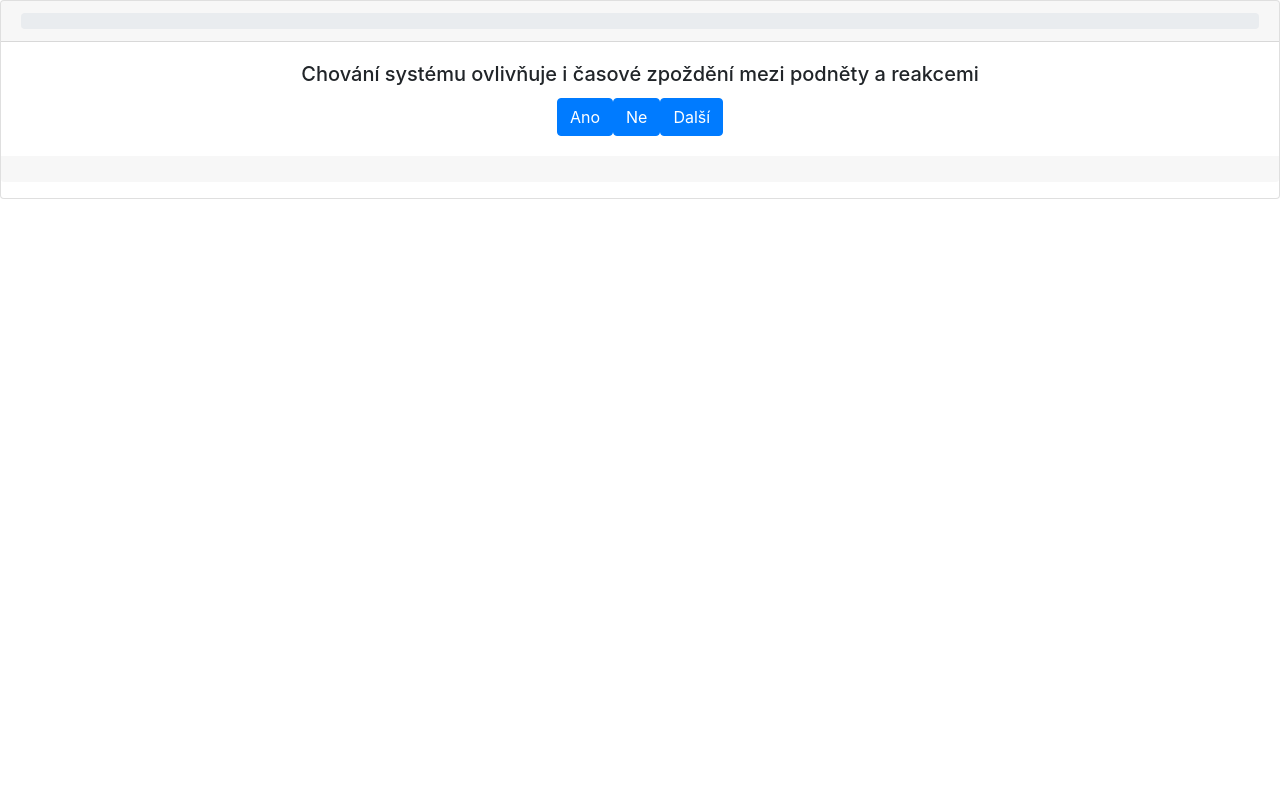
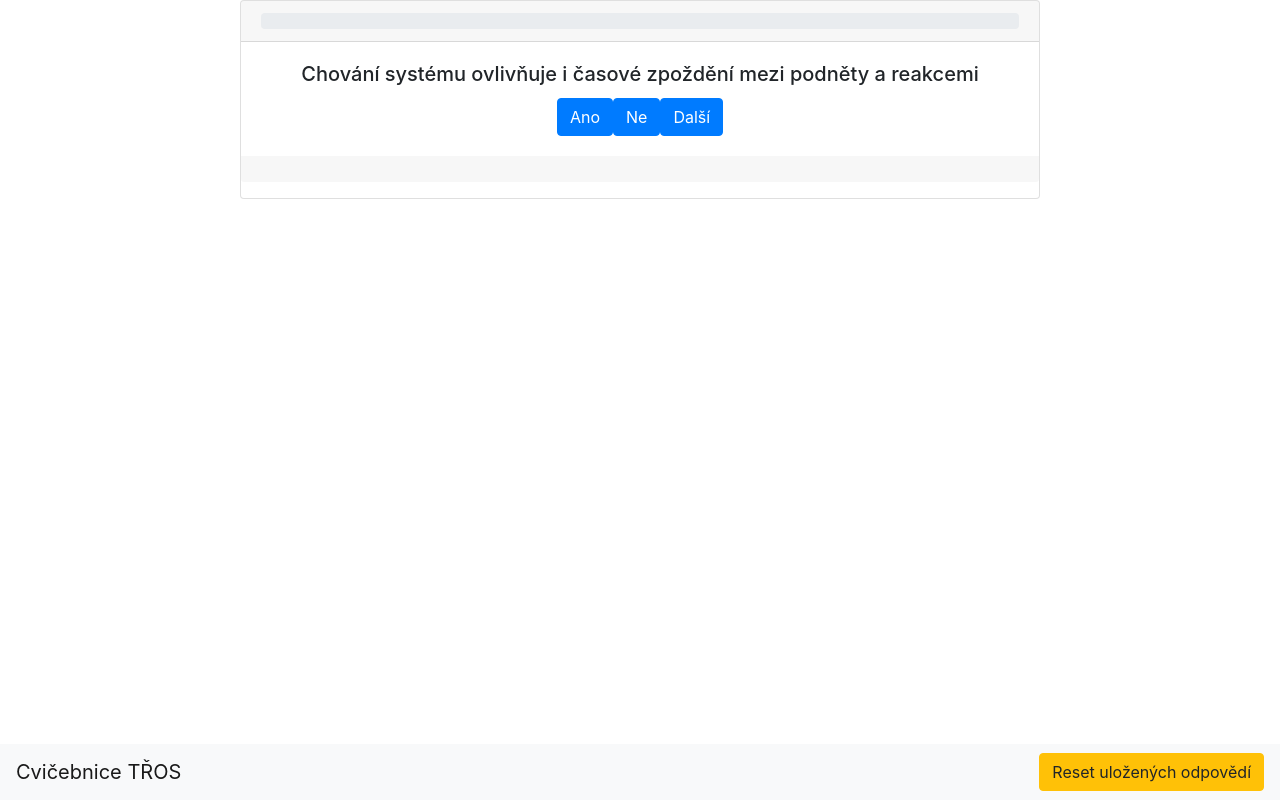
Before and after one commit to tajnymag/tros-quiz, a Vue app: page / in a window 1280 px wide. Built offline with nearby package versions, Linux system fonts and the light colour scheme.

Commit message:
Made Quiz element a subelement of a new root App element

```diff
--- a/index.html
+++ b/index.html
@@ -9,7 +9,7 @@
     <link rel="stylesheet" href="node_modules/bootstrap/dist/css/bootstrap.min.css">
 </head>
 <body>
-    <quiz-el></quiz-el>
+    <app></app>
 
     <script src="/src/index.ts"></script>
 </body>
--- /dev/null
+++ b/src/components/App.vue
@@ -0,0 +1,30 @@
+<template>
+	<div id="app">
+		<quiz></quiz>
+		<nav class="navbar fixed-bottom navbar-light bg-light">
+			<a class="navbar-brand" href="#">Cvičebnice TŘOS</a>
+			<button class="btn btn-warning" @click="resetSavedAnswers">
+				Reset uložených odpovědí
+			</button>
+		</nav>
+	</div>
+</template>
+
+<script lang="ts">
+import Quiz from './Quiz.vue';
+
+export default {
+	name: 'App',
+	components: {
+		Quiz
+	},
+	methods: {
+		resetSavedAnswers() {
+			localStorage.removeItem('answeredQuestions');
+			location.reload();
+		}
+	}
+};
+</script>
+
+<style scoped></style>
--- a/src/components/Quiz.vue
+++ b/src/components/Quiz.vue
@@ -54,6 +54,7 @@ import { QuestionSet, Question } from '../question-set.ts';
 import { deserializeMap } from '../utiliy.ts';
 
 export default Vue.extend({
+	name: 'Quiz',
 	data() {
 		return {
 			currentQuestion: {
@@ -80,6 +81,7 @@ export default Vue.extend({
 			this.questionSet = new QuestionSet();
 		}
 		this.currentQuestion = this.questionSet.getRandomUnanswered();
+		this.updateProgress();
 	},
 	methods: {
 		resetCurrentAnswer() {
@@ -115,3 +117,10 @@ export default Vue.extend({
 	}
 });
 </script>
+
+<style scoped>
+.card {
+	margin: auto;
+	max-width: 50rem;
+}
+</style>
--- a/src/index.ts
+++ b/src/index.ts
@@ -1,7 +1,7 @@
 import Vue from 'vue';
-import Quiz from './components/Quiz.vue';
+import App from './components/App.vue';
 
 const app = new Vue({
-	el: 'quiz-el',
-	render: h => h(Quiz)
+	el: 'app',
+	render: h => h(App)
 });
```
